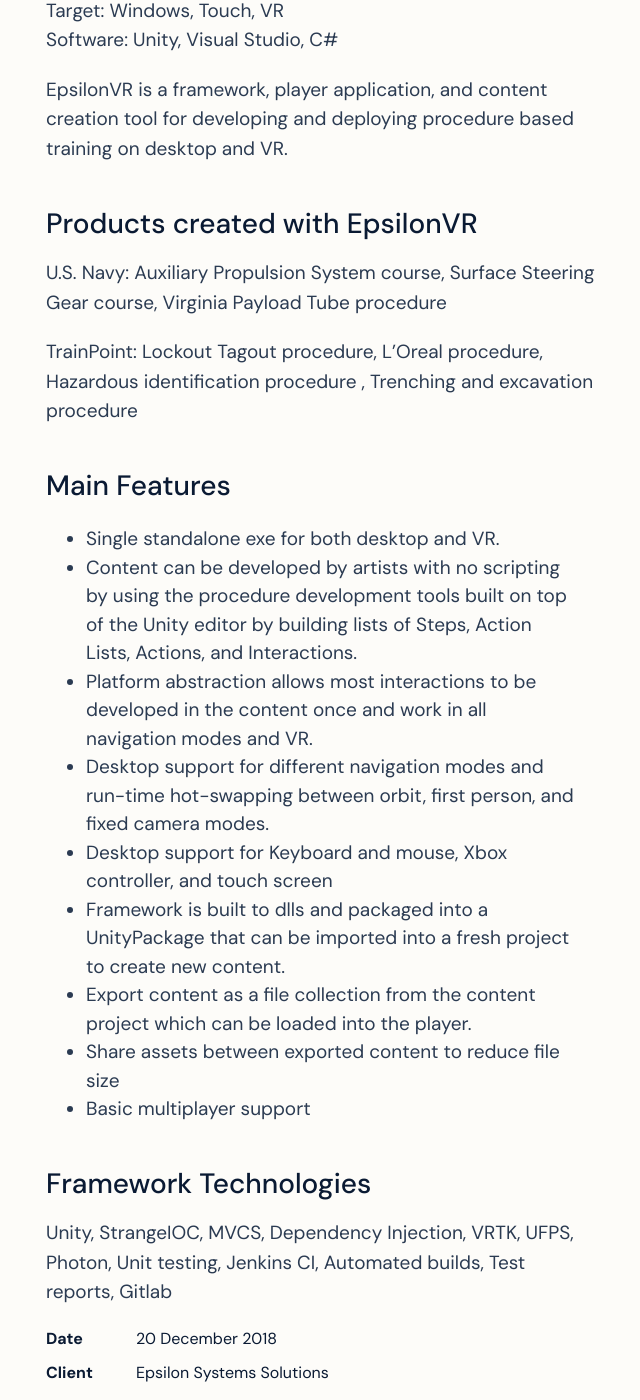
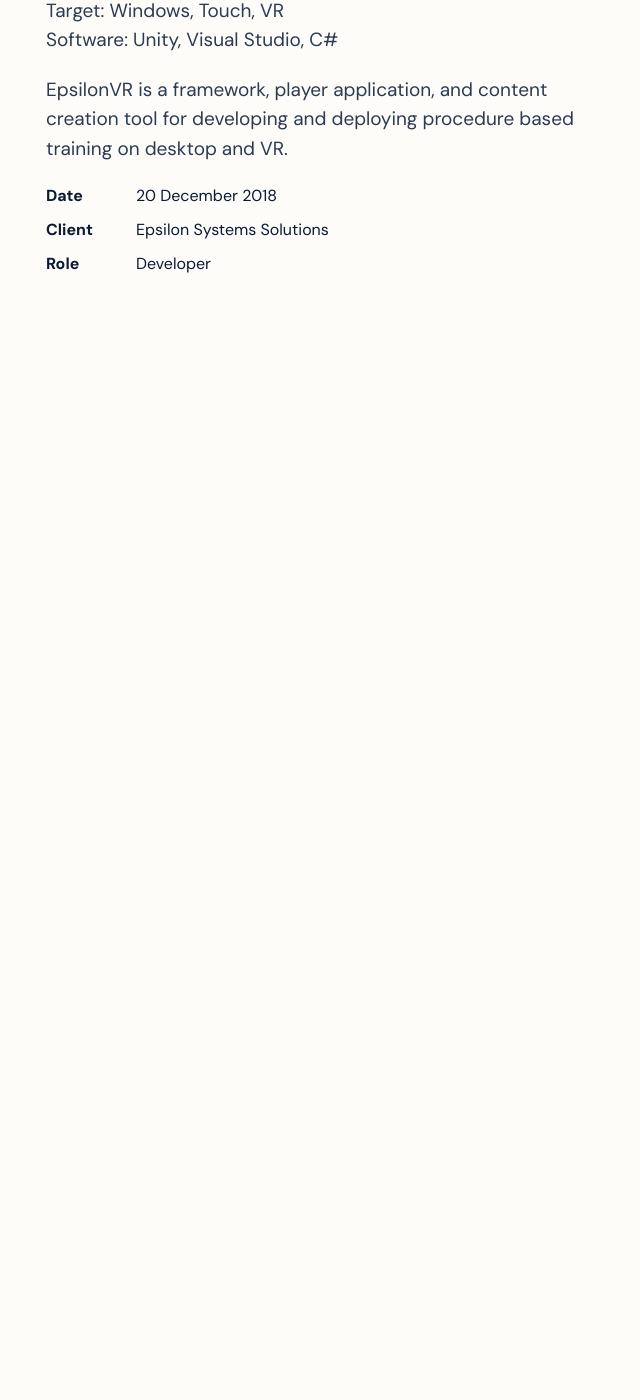
Before and after one commit to mwigton/mwigton.github.io, a Jekyll site: the page built from collections/_projects/project_epsilonvr.md, in a window 1280 px wide and 1400 px high, scrolled down 212 px. Shown: the whole window, without its empty margins (609-1249 px from the left). Built offline with Jekyll 4.4.1, drawn with Linux system fonts in a browser that asks for light colours; after the commit the page ends 900 px from its top, so only the background shows below that; some of the changed text lies outside the part shown.

Commit message:
Port projects page

```diff
--- a/_config.yml
+++ b/_config.yml
@@ -154,10 +154,6 @@ comments:
   disqus:
     shortname: "" # Your disqus shortcode for example "zerostatic". leave this blank ie "" to disable.
 
-newsletter:
-  mailchimp:
-    form_action_url: https://zerostatic.us21.list-manage.com/subscribe/post?u=798e19886b83aaab346734382&amp;id=f1c526a772&amp;f_id=0027e3e6f0
-    form_title: "Let's keep in touch"
 
 contact_form:
   use_netlify_form: false
@@ -170,7 +166,7 @@ menu:
   show_social_media_in_mobile_menu: true
 
 footer:
-  enable_footer: true # show/hide the entire footer
+  enable_footer: false # show/hide the entire footer
   footer_title: "Jekyll Curate"
   footer_description: "Curate is a creative portfolio for Jekyll by Zerostatic Themes."
   enable_social_media_icons: true
--- a/_layouts/projects.html
+++ b/_layouts/projects.html
@@ -48,6 +48,10 @@ body_classes: page-projects
           date=card.date
           url=card.url
           client=card.client
+          content=card.content
+          videos=card.videos
+          platforms=card.platforms
+          role=card.role
         %}
       </div>
       {% endfor %}
--- a/collections/_projects/project_epsilonvr.md
+++ b/collections/_projects/project_epsilonvr.md
@@ -36,25 +36,3 @@ Target: Windows, Touch, VR
 Software:  Unity, Visual Studio, C#
 
 EpsilonVR is a framework, player application, and content creation tool for developing and deploying procedure based training on desktop and VR.
-
-## Products created with EpsilonVR
-
-U.S. Navy: Auxiliary Propulsion System course, Surface Steering Gear course, Virginia Payload Tube procedure
-
-TrainPoint: Lockout Tagout procedure, L'Oreal procedure, Hazardous identification procedure , Trenching and excavation procedure
-
-## Main Features
-
-- Single standalone exe for both desktop and VR.
-- Content can be developed by artists with no scripting by using the procedure development tools built on top of the Unity editor by building lists of Steps, Action Lists, Actions, and Interactions.
-- Platform abstraction allows most interactions to be developed in the content once and work in all navigation modes and VR.
-- Desktop support for different navigation modes and run-time hot-swapping between orbit, first person, and fixed camera modes.
-- Desktop support for Keyboard and mouse, Xbox controller, and touch screen
-- Framework is built to dlls and packaged into a UnityPackage that can be imported into a fresh project to create new content.
-- Export content as a file collection from the content project which can be loaded into the player.
-- Share assets between exported content to reduce file size
-- Basic multiplayer support
-
-## Framework Technologies
-
-Unity, StrangeIOC, MVCS, Dependency Injection, VRTK, UFPS, Photon, Unit testing, Jenkins CI, Automated builds, Test reports, Gitlab
```
Also changed, not shown: _data/menu.yml (+4 -28 lines), _includes/theme/cards/card-project.html (+58 -16 lines), pages/projects.md (+2 -2 lines), 1 other file.
